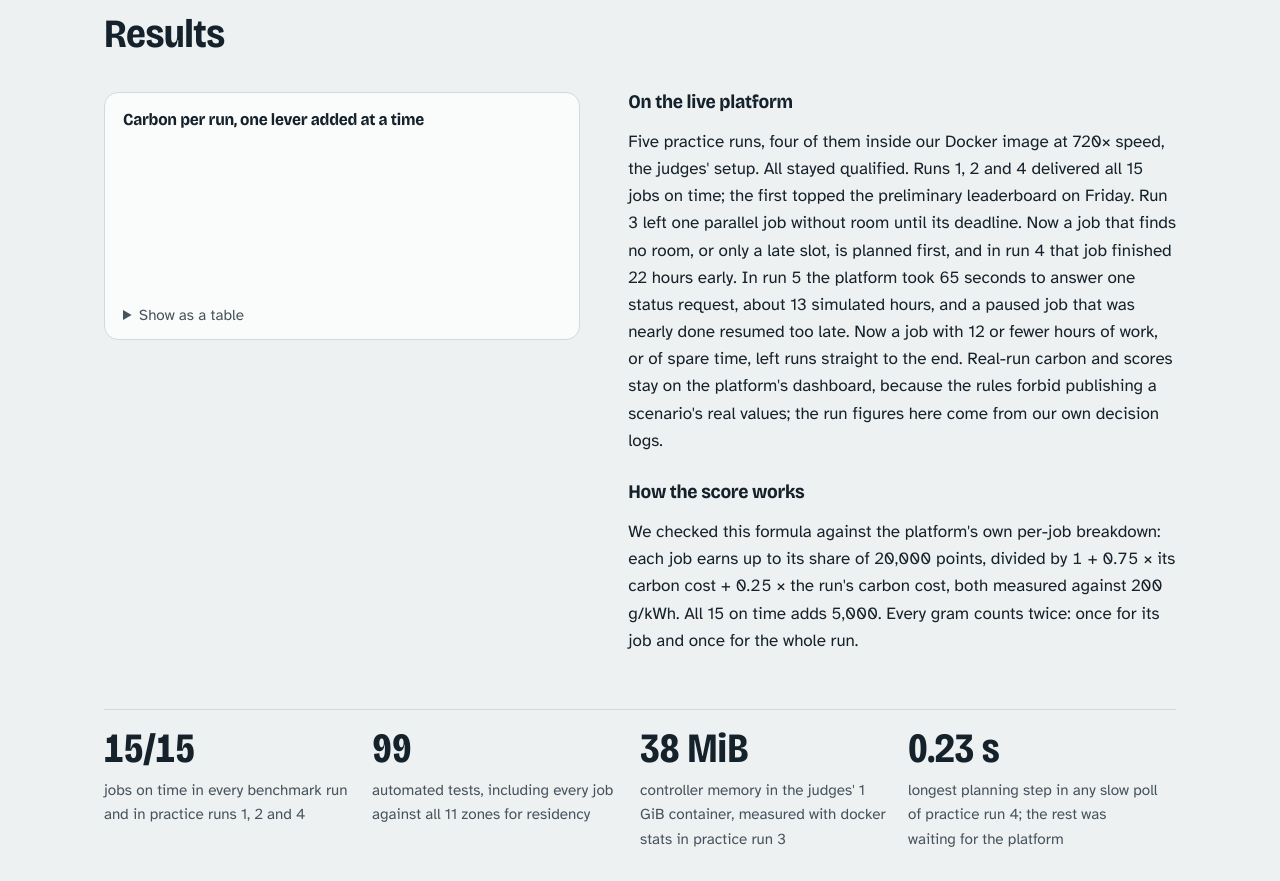
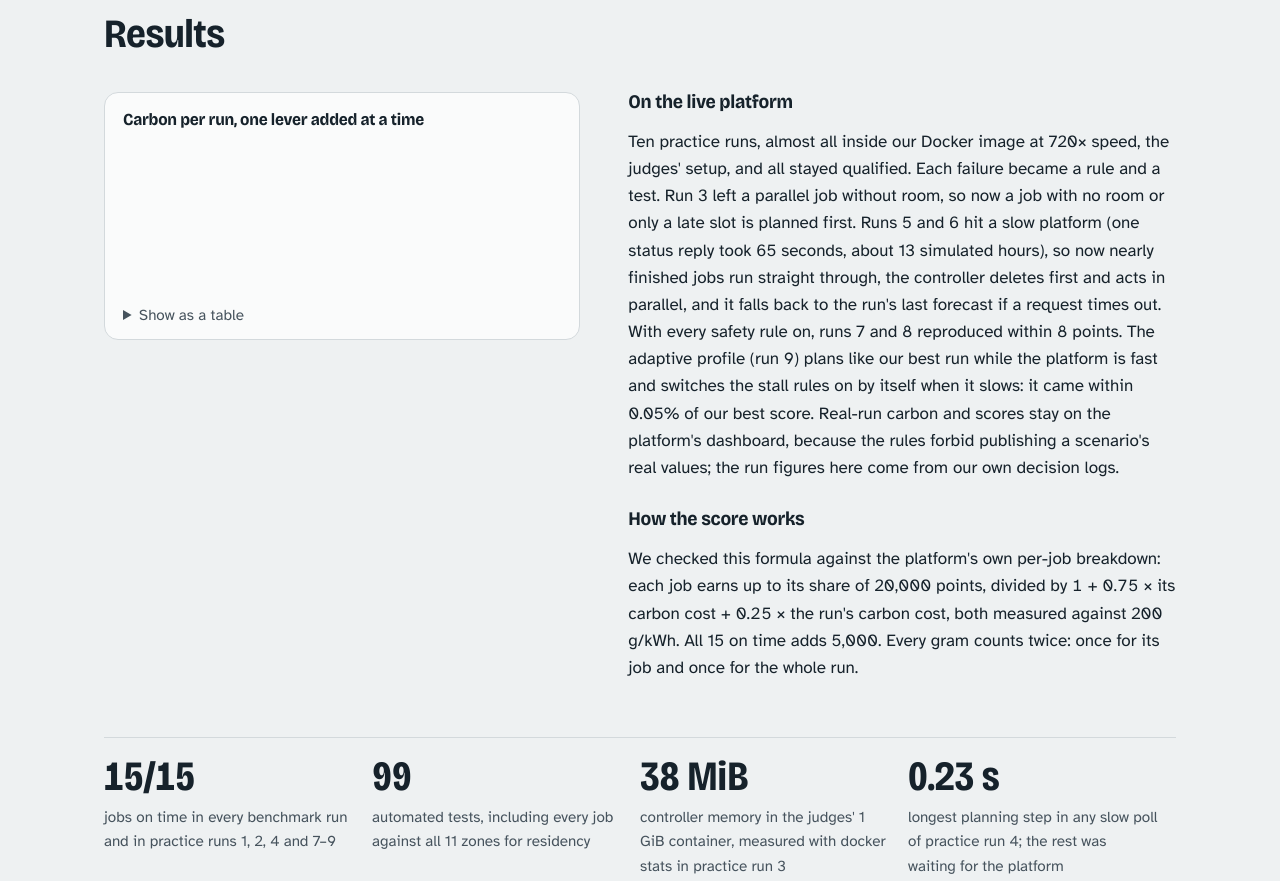
Before and after one commit to ValGSgit/TEB-AI-Hackathon-Critical-Infrastructure-and-Energy-Security, a plain HTML site: page site/template.html in a window 1280 px wide. Shown: the part 3820-4701 px from the top of the page. Drawn offline with nearby package versions, Linux system fonts and the light colour scheme.

Commit message:
Docs and site: align with the current approach and runs 1-10 (no real-run values)
- README: ten practice runs with what each taught; safety nets and planner profiles in "How the planner
  works"; container figures from live runs; checklist item: the judged profile is the commit's default.
- greenops/README: rescue, finish/spare-time rules, profiles and the resilient live loop.
- Site: live-platform paragraph (runs 3, 5, 6 lessons; runs 7-8 reproducible; adaptive run 9) and facts.
- NEXT_STEPS start-here: state after run 9, run 10, and the profile decision for the submission.

Co-Authored-By: Claude Opus 5.5 <noreply@anthropic.com>
Claude-Session: https://claude.ai/code/session_01DaUDRCY4n8YYnQ6FshSE1V

```diff
--- a/site/template.html
+++ b/site/template.html
@@ -330,13 +330,15 @@ footer p{max-width:72ch}
       </div>
       <div class="prose">
         <h3>On the live platform</h3>
-        <p>Five practice runs, four of them inside our Docker image at 720× speed, the judges' setup. All stayed
-          qualified. Runs 1, 2 and 4 delivered all 15 jobs on time; the first topped the preliminary leaderboard on
-          Friday. Run 3 left one parallel job without room until its deadline. Now a job that finds no room, or only a
-          late slot, is planned first, and in run 4 that job finished 22 hours early. In run 5 the platform took 65
-          seconds to answer one status request, about 13 simulated hours, and a paused job that was nearly done
-          resumed too late. Now a job with 12 or fewer hours of work, or of spare time, left runs straight to the end. Real-run carbon and scores stay on the platform's dashboard, because the rules
-          forbid publishing a scenario's real values; the run figures here come from our own decision logs.</p>
+        <p>Ten practice runs, almost all inside our Docker image at 720× speed, the judges' setup, and all stayed
+          qualified. Each failure became a rule and a test. Run 3 left a parallel job without room, so now a job with
+          no room or only a late slot is planned first. Runs 5 and 6 hit a slow platform (one status reply took 65
+          seconds, about 13 simulated hours), so now nearly finished jobs run straight through, the controller
+          deletes first and acts in parallel, and it falls back to the run's last forecast if a request times out.
+          With every safety rule on, runs 7 and 8 reproduced within 8 points. The adaptive profile (run 9) plans like
+          our best run while the platform is fast and switches the stall rules on by itself when it slows: it came
+          within 0.05% of our best score. Real-run carbon and scores stay on the platform's dashboard, because the
+          rules forbid publishing a scenario's real values; the run figures here come from our own decision logs.</p>
         <h3 style="margin-top:28px">How the score works</h3>
         <p>We checked this formula against the platform's own per-job breakdown: each job earns up to its share of 20,000
           points, divided by <span class="num">1 + 0.75 × its carbon cost + 0.25 × the run's carbon cost</span>, both measured against
@@ -344,7 +346,7 @@ footer p{max-width:72ch}
       </div>
     </div>
     <dl class="facts">
-      <div><dt class="num">15/15</dt><dd>jobs on time in every benchmark run and in practice runs 1, 2 and 4</dd></div>
+      <div><dt class="num">15/15</dt><dd>jobs on time in every benchmark run and in practice runs 1, 2, 4 and 7–9</dd></div>
       <div><dt class="num">99</dt><dd>automated tests, including every job against all 11 zones for residency</dd></div>
       <div><dt class="num">38 MiB</dt><dd>controller memory in the judges' 1 GiB container, measured with docker stats in practice run 3</dd></div>
       <div><dt class="num">0.23 s</dt><dd>longest planning step in any slow poll of practice run 4; the rest was waiting for the platform</dd></div>
```
Also changed, not shown: 3 other files.
